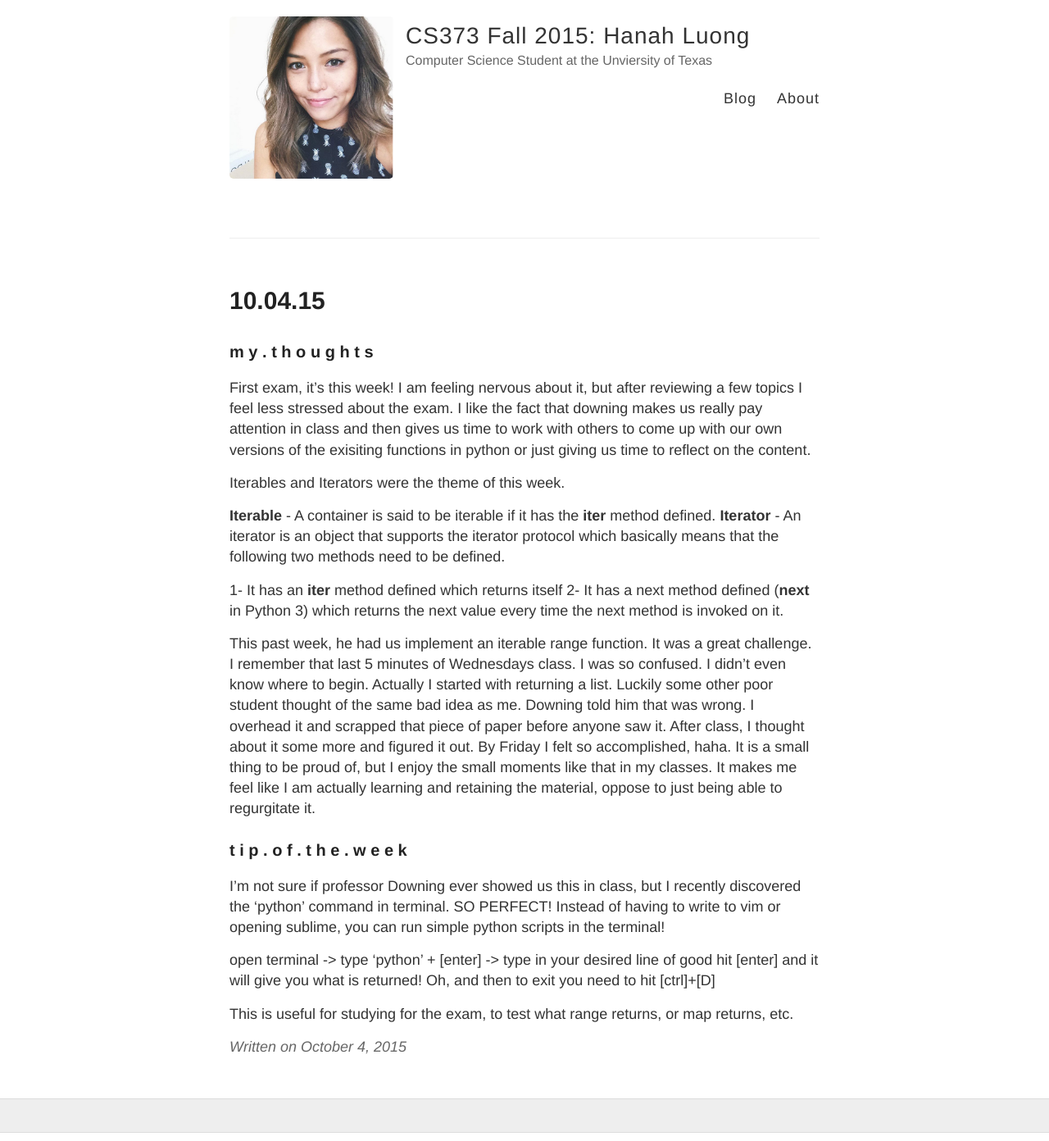
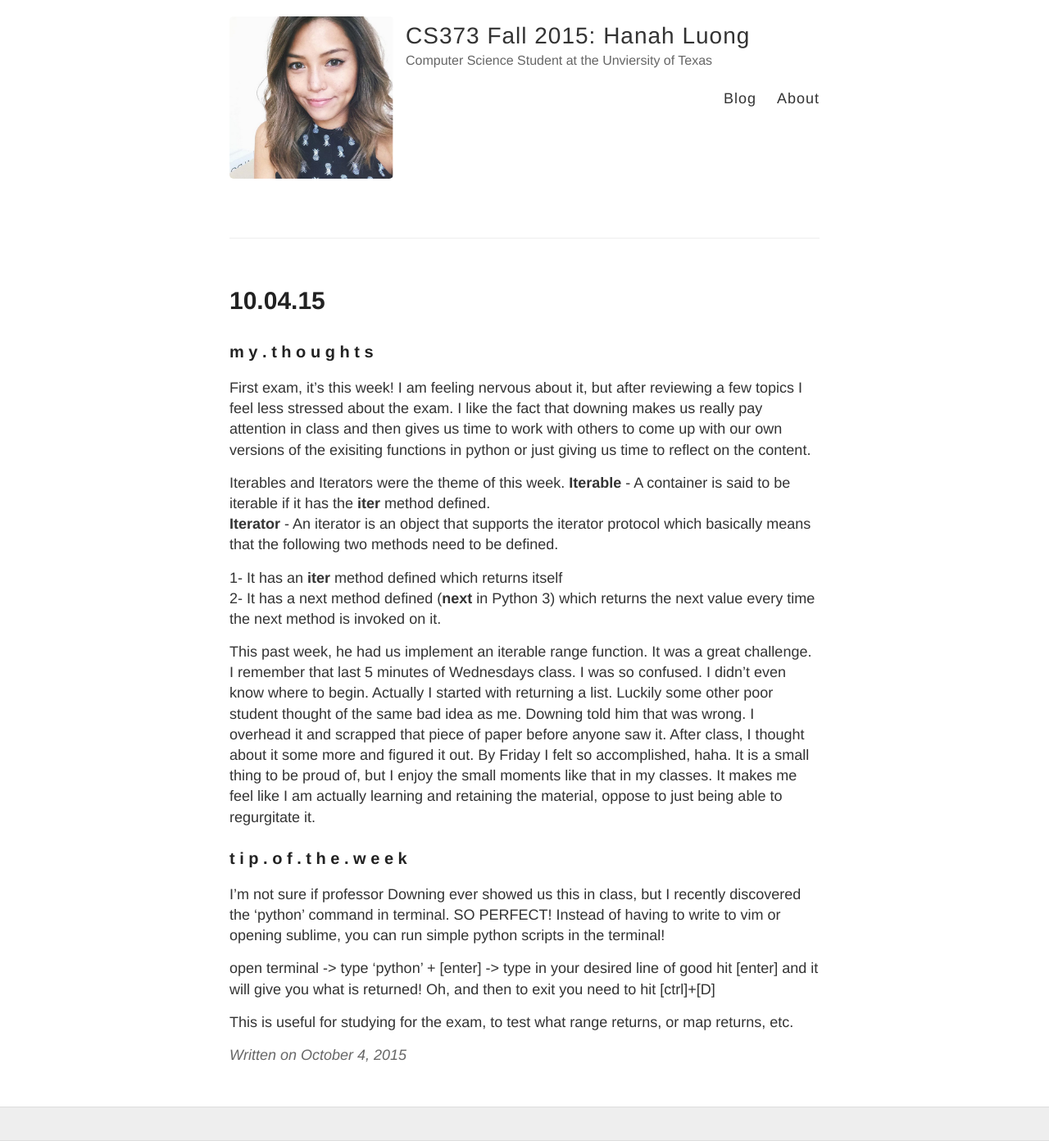
Before and after one commit to hearthanah/hanahsblog, a Jekyll site: the page built from _posts/2015-10-04-Week-Six.md, in a window 1280 px wide. Shown: the whole page at 82% size. Built offline with Jekyll 4.4.1, drawn with Linux system fonts in a browser that asks for light colours; Markdown is read by kramdown in place of the engine named in the settings.

```diff
--- a/_posts/2015-10-04-Week-Six.md
+++ b/_posts/2015-10-04-Week-Six.md
@@ -7,12 +7,11 @@ title: 10.04.15
 First exam, it's this week! I am feeling nervous about it, but after reviewing a few topics I feel less stressed about the exam. I like the fact that downing makes us really pay attention in class and then gives us time to work with others to come up with our own versions of the exisiting functions in python or just giving us time to reflect on the content.
 
 Iterables and Iterators were the theme of this week.
-
 <b>Iterable</b> - A container is said to be iterable if it has the __iter__ method defined.
-<b>Iterator</b> - An iterator is an object that supports the iterator protocol which basically means that the following two methods need to be defined.
+<br><b>Iterator</b> - An iterator is an object that supports the iterator protocol which basically means that the following two methods need to be defined.
 
 1- It has an __iter__ method defined which returns itself
-2- It has a next method defined (__next__ in Python 3) which returns the next value every time the next method is invoked on it.
+<br>2- It has a next method defined (__next__ in Python 3) which returns the next value every time the next method is invoked on it.
 
 This past week, he had us implement an iterable range function. It was a great challenge. I remember that last 5 minutes of Wednesdays class. I was so confused. I didn't even know where to begin. Actually I started with returning a list. Luckily some other poor student thought of the same bad idea as me. Downing told him that was wrong. I overhead it and scrapped that piece of paper before anyone saw it. After class, I thought about it some more and figured it out. By Friday I felt so accomplished, haha. It is a small thing to be proud of, but I enjoy the small moments like that in my classes. It makes me feel like I am actually learning and retaining the material, oppose to just being able to regurgitate it.
 
```
